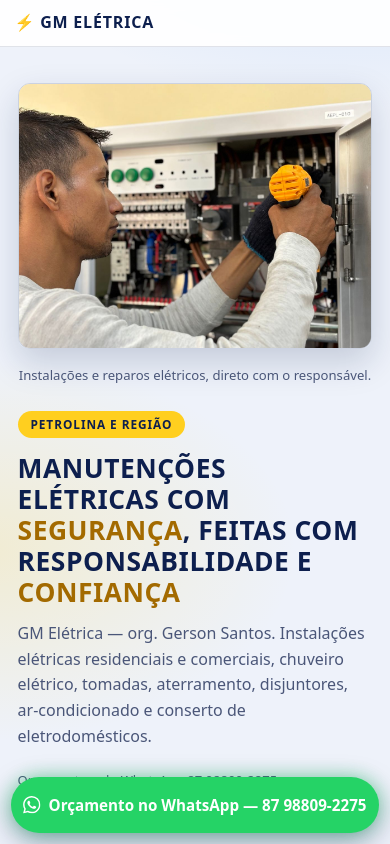
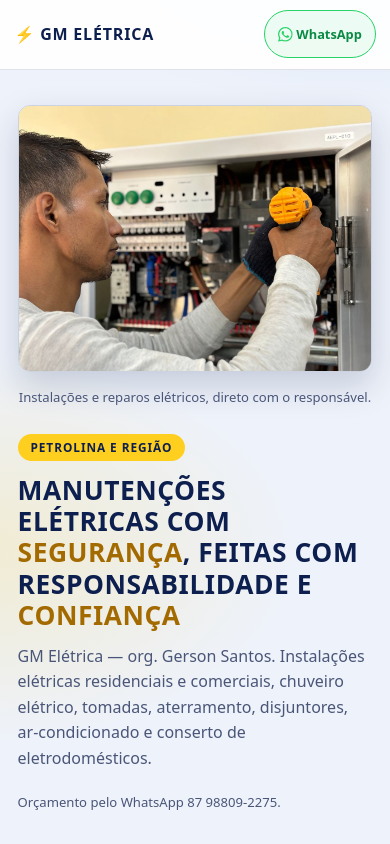
Before and after one commit to Wennington123/gm-eletrica, a plain HTML site: page index.html in a window 390 px wide. Shown: the top 844 px of the page. Drawn offline with Linux system fonts and the light colour scheme.

Commit message:
WhatsApp: sai da barra fixa, fica no topo (topbar) e no CTA final
Botão de WhatsApp volta ao topo em todos os tamanhos; botão do CTA final visível também no mobile; barra fixa removida junto com o padding compensatório. Hero mantém só texto com o número.

Co-authored-by: CommandCodeBot <noreply@commandcode.ai>

```diff
--- a/index.html
+++ b/index.html
@@ -89,6 +89,7 @@
       <a href="#servicos">Serviços</a>
       <a href="#como-funciona">Como funciona</a>
       <a href="#faq">Dúvidas</a>
+      <a class="btn-nav" href="https://wa.me/5587988092275?text=Ol%C3%A1!%20Encontrei%20a%20p%C3%A1gina%20da%20GM%20El%C3%A9trica%20e%20gostaria%20de%20pedir%20um%20or%C3%A7amento."><svg class="ic-wa" aria-hidden="true"><use href="#ic-wa"/></svg>WhatsApp</a>
     </nav>
   </header>
 
@@ -98,7 +99,6 @@
         <p class="kicker">Petrolina e região</p>
         <h1>Manutenções elétricas com <em>segurança</em>, feitas com responsabilidade e <em>confiança</em></h1>
         <p class="lead">GM Elétrica — org. Gerson Santos. Instalações elétricas residenciais e comerciais, chuveiro elétrico, tomadas, aterramento, disjuntores, ar-condicionado e conserto de eletrodomésticos.</p>
-        <a class="btn-wa" data-primary-cta href="https://wa.me/5587988092275?text=Ol%C3%A1!%20Encontrei%20a%20p%C3%A1gina%20da%20GM%20El%C3%A9trica%20e%20gostaria%20de%20pedir%20um%20or%C3%A7amento."><svg class="ic-wa" aria-hidden="true"><use href="#ic-wa"/></svg>Falar no WhatsApp: 87 98809-2275</a>
         <p class="hero-note">Orçamento pelo WhatsApp 87 98809-2275.</p>
       </div>
       <figure class="hero-media">
@@ -159,10 +159,6 @@
     </section>
   </main>
 
-  <a class="wa-bar" data-primary-cta href="https://wa.me/5587988092275?text=Ol%C3%A1!%20Encontrei%20a%20p%C3%A1gina%20da%20GM%20El%C3%A9trica%20e%20gostaria%20de%20pedir%20um%20or%C3%A7amento.">
-    <svg class="ic-wa" aria-hidden="true"><use href="#ic-wa"/></svg> Orçamento no WhatsApp — 87 98809-2275
-  </a>
-
   <footer class="footer">
     <p><strong>GM ELÉTRICA</strong> — Manutenções em geral · Org: Gerson Santos · Petrolina e região · WhatsApp 87 98809-2275</p>
     <p><a href="privacidade.html">Política de privacidade</a></p>
--- a/styles.css
+++ b/styles.css
@@ -22,7 +22,6 @@ body {
     var(--fundo);
   color: var(--texto);
   line-height: 1.6;
-  padding-bottom: 72px; /* espaço da barra fixa no mobile */
 }
 
 /* ---------- Ícone WhatsApp ---------- */
@@ -72,6 +71,17 @@ body {
 
 .topbar nav a[href^="#"]:hover { color: var(--texto); }
 
+.btn-nav {
+  border: 1px solid var(--verde-wa);
+  color: #0a8a45 !important;
+  border-radius: 999px;
+  padding: .3rem .8rem;
+  background: rgba(37, 211, 102, .08);
+  font-weight: 700;
+}
+
+.btn-nav .ic-wa { color: var(--verde-wa); margin-right: .3em; }
+
 /* ---------- Hero (mobile: 1 coluna, imagem de serviço primeiro) ---------- */
 .hero {
   display: grid;
@@ -110,9 +120,10 @@ body {
 .lead { color: var(--texto-suave); margin-bottom: 1.3rem; }
 
 .btn-wa {
-  display: none; /* no celular quem conversa é a barra fixa */
+  display: flex;
   align-items: center;
   justify-content: center;
+  gap: .35em;
   min-height: 56px;
   background: var(--amarelo);
   color: var(--texto);
@@ -269,28 +280,6 @@ details p { color: var(--texto-suave); margin-top: .5rem; }
 
 .cta-final p { color: var(--texto-suave); margin-bottom: 1.3rem; }
 
-/* ---------- Barra fixa de WhatsApp (só mobile) ---------- */
-.wa-bar {
-  position: fixed;
-  left: .7rem;
-  right: .7rem;
-  bottom: .7rem;
-  z-index: 20;
-  display: flex;
-  align-items: center;
-  justify-content: center;
-  min-height: 56px;
-  background: var(--verde-wa);
-  color: #fff;
-  font-weight: 800;
-  font-size: .95rem;
-  text-decoration: none;
-  border-radius: 999px;
-  box-shadow: 0 10px 30px rgba(13, 31, 78, .35), 0 0 18px rgba(37, 211, 102, .5);
-}
-
-.wa-bar .ic-wa { color: #fff; margin-right: .5em; }
-
 /* ---------- Footer ---------- */
 .footer {
   border-top: 1px solid rgba(13, 31, 78, .12);
@@ -306,14 +295,8 @@ details p { color: var(--texto-suave); margin-top: .5rem; }
 
 /* ============ Desktop / tablet ============ */
 @media (min-width: 800px) {
-  body { padding-bottom: 0; }
-
   .topbar nav a[href^="#"] { display: inline-flex; }
   .topbar nav a { min-height: auto; font-size: .92rem; }
-
-  .wa-bar { display: none; }
-
-  .btn-wa { display: inline-flex; padding: .9rem 1.6rem; }
 
   .hero {
     grid-template-columns: 1.2fr .8fr;
```
